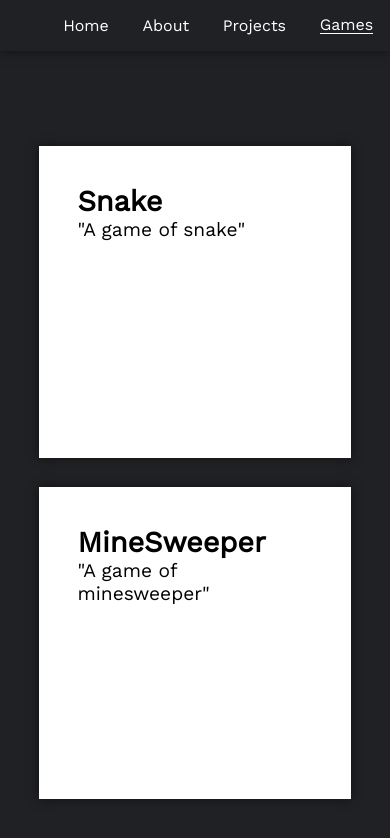
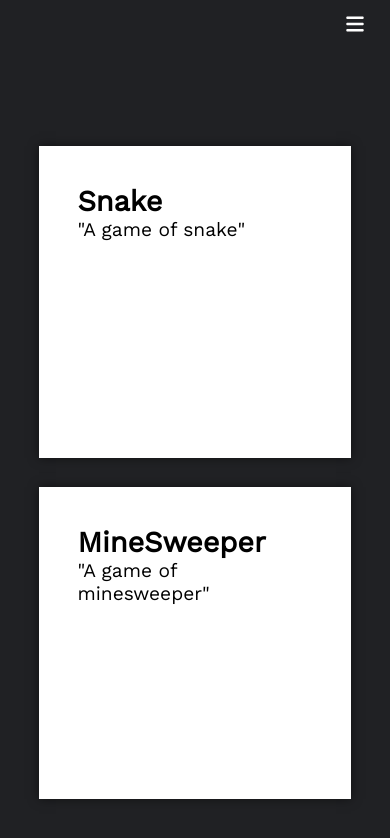
Before and after one commit to kylebeloin/kyle-beloin-personal-site, a React (Create React App) app: page /games in a window 390 px wide. Shown: the top 838 px of the page. Built offline with nearby package versions, Linux system fonts and the light colour scheme.

Commit message:
Mobile nav scaffolding.

```diff
--- /dev/null
+++ b/src/common/icons.module.css
@@ -0,0 +1,5 @@
+.icon {
+  fill: var(--tertiary);
+  background-color: var(--primary);
+  stroke: var(--tertiary);
+}
--- /dev/null
+++ b/src/common/icons.tsx
@@ -0,0 +1,38 @@
+// takes string as key and returns svg
+import styles from "./icons.module.css";
+
+export default function icons(key: string) {
+  switch (key) {
+    case "close":
+      return (
+        <svg
+          className={styles.icon}
+          xmlns="http://www.w3.org/2000/svg"
+          width="20"
+          height="20"
+          viewBox="0 0 24 24"
+          fill="none"
+          stroke="currentColor"
+          strokeWidth="2"
+          strokeLinecap="round"
+          strokeLinejoin="round"
+        >
+          <line x1="18" y1="6" x2="6" y2="18"></line>
+          <line x1="6" y1="6" x2="18" y2="18"></line>
+        </svg>
+      );
+    case "menu":
+      return (
+        <svg
+          xmlns="http://www.w3.org/2000/svg"
+          width="20"
+          height="20"
+          viewBox="0 0 448 512"
+          fill="none"
+          className={styles.icon}
+        >
+          <path d="M0 96C0 78.33 14.33 64 32 64H416C433.7 64 448 78.33 448 96C448 113.7 433.7 128 416 128H32C14.33 128 0 113.7 0 96zM0 256C0 238.3 14.33 224 32 224H416C433.7 224 448 238.3 448 256C448 273.7 433.7 288 416 288H32C14.33 288 0 273.7 0 256zM416 448H32C14.33 448 0 433.7 0 416C0 398.3 14.33 384 32 384H416C433.7 384 448 398.3 448 416C448 433.7 433.7 448 416 448z" />
+        </svg>
+      );
+  }
+}
--- /dev/null
+++ b/src/components/Buttons/Button.tsx
@@ -0,0 +1,35 @@
+import { ButtonProps } from "../../common/types";
+import icons from "../../common/icons";
+
+export default function Button({
+  callback,
+  onClick,
+  icon,
+  className,
+  style,
+  disabled,
+  children,
+}: ButtonProps) {
+  const handleClick = (e: React.MouseEvent<HTMLButtonElement>) => {
+    e.preventDefault();
+    if (onClick) {
+      onClick(e);
+    }
+    if (callback) {
+      callback();
+    }
+  };
+  return (
+    <button
+      onClick={handleClick}
+      className={className}
+      style={style}
+      disabled={disabled}
+    >
+      {/* Close X */}
+      {icon && icons(icon)}
+      {/* Menu */}
+      {children}
+    </button>
+  );
+}
--- a/src/components/Navbar.module.css
+++ b/src/components/Navbar.module.css
@@ -1,23 +1,42 @@
 .navbar {
   display: grid;
-  place-content: flex-end;
-  grid-template-columns: repeat(var(--route-number), min-content);
-  place-items: flex-end;
+  position: absolute;
+  grid-template-columns: unset;
+  width: min(50%, 275px);
+
+  top: var(--nav-bar-height);
+
   text-transform: capitalize;
   font-size: var(--font-size-small);
-  position: fixed;
+
   background-color: var(--background-color);
-  top: 0;
+
   margin-left: var(--container-left-offset);
-  width: 100vw;
-
-  animation: slide-box-shadow-in calc(var(--animation-duration) * 2) ease-in-out
-    forwards;
+  box-shadow: var(--box-shadow-left-offset) 0px 10px rgba(0, 0, 0, 0.5);
+  right: -60%;
 }
 
-.games {
-  animation: slide-box-shadow-out calc(var(--animation-duration) * 2)
-    ease-in-out both;
+.open {
+  right: 0;
+  animation: slide-in calc(var(--animation-duration) * 2) ease-in-out forwards;
+}
+
+.closed {
+  animation: slide-out calc(var(--animation-duration) * 2) ease-in-out both;
+}
+
+.button {
+  --button-height: var(--nav-bar-height);
+  --button-width: 100%;
+  place-content: center;
+  height: var(--button-height);
+  width: var(--button-width);
+  z-index: 5;
+  background-color: var(--background-color);
+  border: 2px solid var(--primary);
+  outline: none;
+  cursor: pointer;
+  margin-inline: var(--spacer-small);
 }
 
 .navlink {
@@ -40,6 +59,38 @@
   height: 1px;
   background-color: var(--tertiary);
   animation: draw-line 300ms ease-in-out both;
+}
+
+@media (min-width: 768px) {
+  .navbar {
+    grid-template-columns: repeat(var(--route-number), min-content);
+    place-content: flex-end;
+    place-items: flex-end;
+    position: fixed;
+    width: 100vw;
+    top: 0;
+    right: 0;
+    animation: slide-box-shadow-in calc(var(--animation-duration) * 2)
+      ease-in-out forwards;
+  }
+
+  .open {
+    right: 0;
+    animation: inherit;
+  }
+
+  .closed {
+    animation: inherit;
+  }
+
+  .games {
+    animation: slide-box-shadow-out calc(var(--animation-duration) * 2)
+      ease-in-out both;
+  }
+
+  .button {
+    display: none;
+  }
 }
 
 @keyframes draw-line {
@@ -70,3 +121,21 @@
     box-shadow: var(--box-shadow-left-offset) 0px 10px rgba(0, 0, 0, 0.5);
   }
 }
+
+@keyframes slide-in {
+  0% {
+    right: -60%;
+  }
+  100% {
+    right: 0;
+  }
+}
+
+@keyframes slide-out {
+  0% {
+    right: 0;
+  }
+  100% {
+    right: -60%;
+  }
+}
--- a/src/components/Navbar.tsx
+++ b/src/components/Navbar.tsx
@@ -1,14 +1,25 @@
 import { routes } from "../common/routes";
 import { NavLink, useLocation } from "react-router-dom";
 import styles from "./Navbar.module.css";
+import Button from "./Buttons/Button";
+import { useState } from "react";
 
 export const Navbar = () => {
   const location = useLocation();
   const isGames = location.pathname === "/games";
+  const [isOpen, setIsOpen] = useState(false);
 
   return (
+    <>
+      <Button
+        className={styles.button}
+        onClick={() => setIsOpen(!isOpen)}
+        icon={isOpen ? "close" : "menu"}
+      />
       <nav
-      className={`${styles.navbar} ${isGames ? styles.games : ""}`}
+        className={`${styles.navbar} ${isGames ? styles.games : ""} ${
+          isOpen ? styles.open : ""
+        }`}
         style={
           {
             "--route-number": routes.length,
@@ -27,5 +38,6 @@ export const Navbar = () => {
           </NavLink>
         ))}
       </nav>
+    </>
   );
 };
```
Also changed, not shown: src/common/types.tsx (+10 -6 lines), src/pages/Blog.tsx (added, +7 -0 lines). Lines whose indentation alone changed are shown as unchanged.
